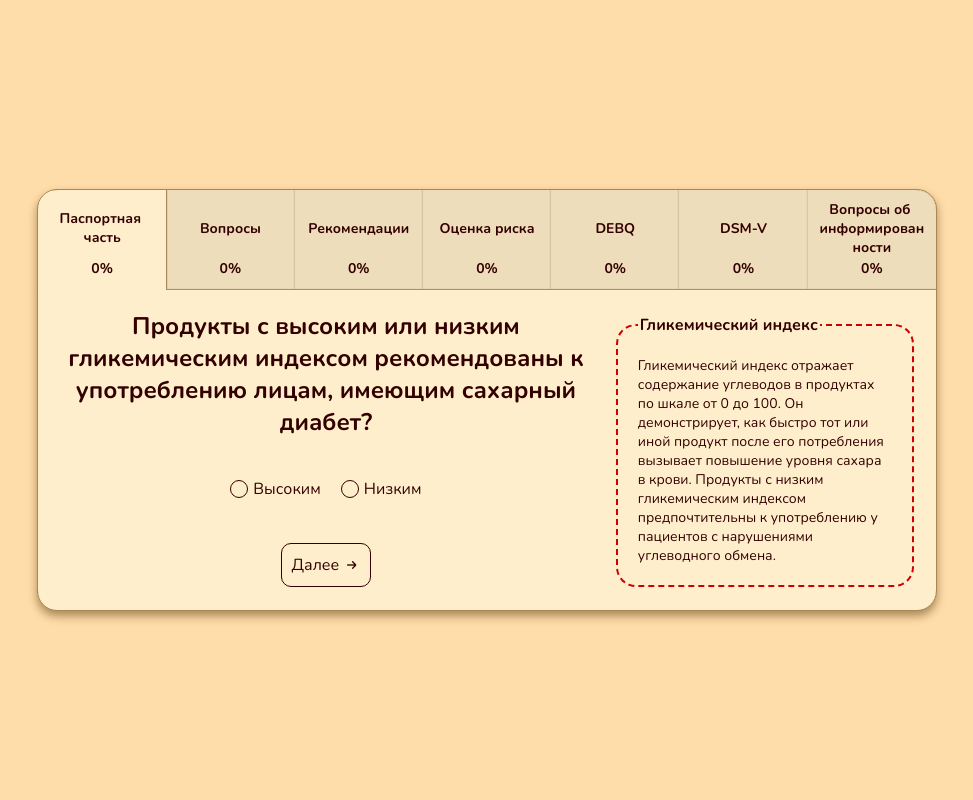
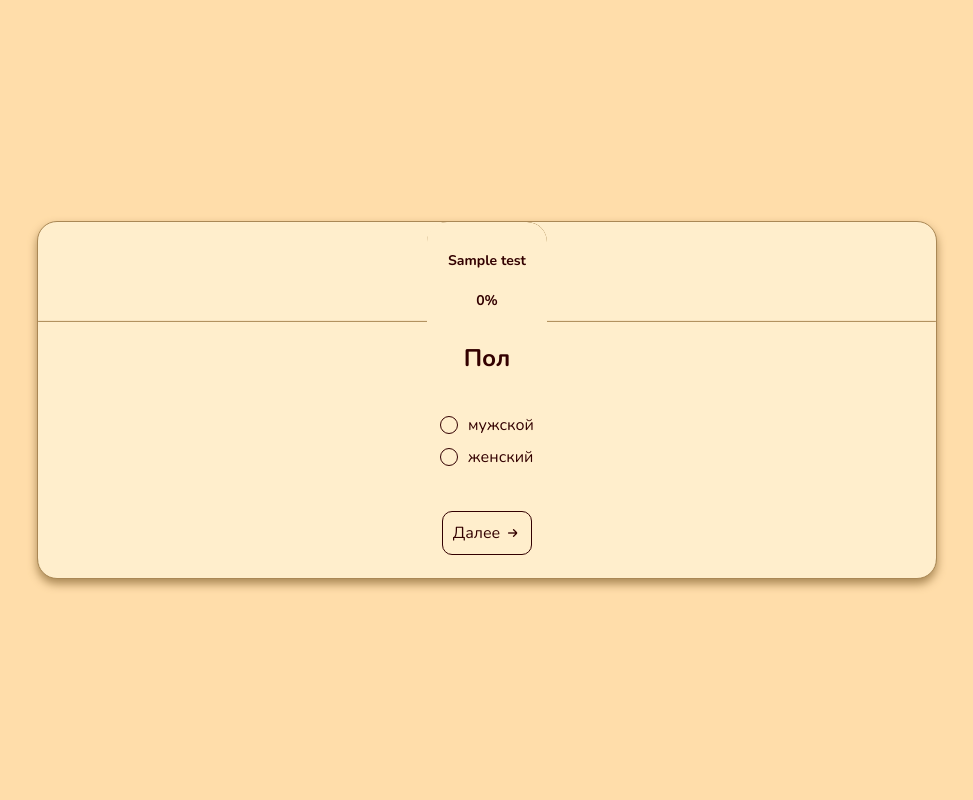
Before and after one commit to juhc/questionnaire_on_diabetes-Flask-JQuery, a Flask app: template app/templates/index.html in a window 1280 px wide. Shown: the whole page, without its empty margins (153-1126 px from the left). Run offline with Flask 3, Linux system fonts and the light colour scheme; the template is opened without the code that fills it: most values are stand-ins (such as "Sample title", 1, 10 or a date in 2020); some libraries are stand-ins or nearby versions.

Commit message:
output questions

```diff
--- a/app/static/css/style.css
+++ b/app/static/css/style.css
@@ -152,17 +152,19 @@
 }
 
 html {
-    height: 100%;
+    min-height: 100%;
+    height: max-content;
     background-color: #FFDDAA;
     font-family: "Nunito", sans-serif;
     color: #330000;
+    display: flex;
 }
 
 body {
+    width: 100%;
     margin: 0;
-    min-height: 100%;
     display: flex;
-    flex-direction: row;
+    flex-direction: column;
     align-items: center;
     justify-content: center;
     padding: 30px;
@@ -227,7 +229,7 @@ form {
 }
 
 .test {
-    min-width: 100px;
+    min-width: 120px;
     width: 100%;
     height: 100%;
     display: flex;
@@ -241,6 +243,7 @@ form {
     font-weight: bold;
     position: relative;
     z-index: 0;
+    transition: 300ms;
 }
 
 .test:first-child {
@@ -340,11 +343,10 @@ form {
 
 #answer_options {
     display: flex;
-    flex-direction: row;
-    align-items: center;
+    flex-direction: column;
+    align-items: flex-start;
     justify-content: center;
     flex-wrap: wrap;
-    column-gap: 20px;
     row-gap: 10px;
 }
 
@@ -367,9 +369,10 @@ form {
     -ms-user-select: none;
     -moz-user-select: none;
     -webkit-user-select: none;
+    column-gap: 10px;
 }
 
-.radio input, .checkbox input {
+#answer_options input[type="radio"], #answer_options input[type="checkbox"] {
     position: absolute;
     z-index: -1;
     opacity: 0;
@@ -388,11 +391,11 @@ form {
     background-color: #BBAA88;
 }
 
-.radio input:checked+label::before {
+input[type="radio"]:checked+label::before {
     content: "●";
 }
 
-.checkbox input:checked+label::before {
+input[type="checkbox"]:checked+label::before {
     content: "✔";
 }
 
@@ -413,30 +416,29 @@ form {
     flex-direction: row;
     align-items: center;
     justify-content: center;
-    margin-right: 5px;
-    width: 1em;
-    height: 1em;
+    min-width: 1em;
+    min-height: 1em;
     line-height: 1em;
     border: 1px solid #330000;
     transition: 300ms;
 }
 
-.radio label::before {
+#answer_options input[type="radio"]+label::before {
     border-radius: 100%;
 }
 
-.checkbox label::before {
+#answer_options input[type="checkbox"]+label::before {
     border-radius: 5px;
 }
 
-.textbox input {
+.textbox input, #answer_options input[type="text"], #answer_options input[type="number"] {
     border: 0;
     border-bottom: 1px solid #330000;
     background-color: transparent;
     padding: 5px 10px;
     box-sizing: border-box;
     font-family: "Nunito", sans-serif;
-    max-width: 200px;
+    max-width: 300px;
     width: 100%;
     color: #330000;
     outline: none;
@@ -455,14 +457,14 @@ form {
 }
 
 #next {
+    display: flex;
+    flex-direction: row;
+    align-items: center;
+    justify-content: center;
     border-radius: 10px;
     border: 1px solid #330000;
     padding: 10px;
     box-sizing: border-box;
-    display: flex;
-    flex-direction: row;
-    align-items: center;
-    justify-content: center;
     column-gap: 5px;
     cursor: pointer;
     user-select: none;
--- /dev/null
+++ b/app/static/js/fill_form.js
@@ -0,0 +1,73 @@
+const linkGetQuestionsCount = '/get-questions-count?group=';
+let tests = document.getElementsByClassName("test");
+let questions = { count: 0 };
+
+
+async function FillForm(data) {
+    $("#answer_options").removeClass("radio");
+    $("#answer_options").removeClass("checkbox");
+    $("#answer_options").removeClass("textbox");
+    $("#answer_options").children().remove();
+
+    $("#question").html(data.text);
+
+    $("#answer_options").addClass(data.type);
+
+    if (data.type == "textbox") {
+        for (let i = 0; i < data.answers.length; i++) {
+            $("#answer_options").append(`<input id=\"${data.answers[i].type}${i + 1}\" type=\"${data.answers[i].type}\" name=\"group\">`);
+        }
+    }
+    else {
+        for (let i = 0; i < data.answers.length; i++) {
+            $("#answer_options").append(`<input id=\"${data.type}${i + 1}\" type=\"${data.type}\" name=\"group\">`);
+            $("#answer_options").append(`<label for=\"${data.type}${i + 1}\">${data.answers[i].text}${data.answers[i].type != null ? `<input id=\"${data.answers[i].type}${i + 1}\" type=\"${data.answers[i].type}\" name=\"group\">` : ""}</label>`)
+        }
+    }
+
+    if (data.notion != null) {
+        $("#content").add("<fieldset><legend id=\"term\"></legend><span></span></fieldset>");
+    }
+}
+
+function SetData(data, text, type, notion, answers) {
+    data.text = text;
+    data.type = type;
+    data.notion = notion;
+    data.answers = answers;
+}
+
+function GetCurrent() {
+    let current = JSON.parse(localStorage.getItem("current"));
+
+    // localStorage.clear()
+
+    if (current == null) {
+        current = { test: 1, question: 1 };
+        localStorage.setItem("current", JSON.stringify(current));
+    }
+
+    else {
+        for (let i = 0; i < current.test - 1; i++) {
+            $(tests[i]).addClass("completed");
+            $(tests[i]).children(".progress").children("span").html("100%");
+            $(tests[i]).children(".progressbar").css({ width: "100%" });
+        }
+    }
+
+    return current;
+}
+
+async function GetDataFromUrl(url) {
+    let response = await fetch(url);
+    let data = await response.json();
+    return data;
+}
+
+function GetLinkToGetQuestion(group, id) {
+    return `/get-question?group=${group}&id=${id}`
+}
+
+function SetQuestionsCount(questions, count) {
+    questions.count = count;
+}
--- /dev/null
+++ b/app/static/js/nextbutton.js
@@ -0,0 +1,92 @@
+$(async function() {
+    if (tests.length) {
+        let isCompleted = false;
+        let current = GetCurrent();
+        let data = { text: null, type: null, notion: null, answers: null };
+
+        await GetDataFromUrl(GetLinkToGetQuestion(current.test, current.question)).then(response =>
+            SetData(data, response.text, response.type, response.notion, response.answers));
+
+        FillForm(data);
+
+        await GetDataFromUrl(`${linkGetQuestionsCount}${current.test}`).then(data =>
+            SetQuestionsCount(questions, data.count));
+
+        if (questions.count) {
+            let step = 100 / questions.count;
+            let progress = step * (current.question - 1);
+            let intProgress = Math.round(progress);
+            let offset = (current.test - 1) * ($(tests[current.test - 1]).width() + 20);
+
+            if ($("#tests_panel").scrollLeft() != offset) {
+                $("#tests_panel").animate({ scrollLeft: offset }, { duration: "fast", easing: "linear", queue: false });
+            }
+
+            $("title").html($(tests[current.test - 1]).children(".name").children("span").html());
+            $(tests[current.test - 1]).addClass("current");
+            $(".current").children(".progress").children("span").html(`${intProgress}%`);
+            $(".current").children(".progressbar").animate({ width: `${intProgress}%` }, { duration: "fast", easing: "linear", queue: false });
+
+            $("#next").click(async function() {
+                if (!isCompleted) {
+                    if ($("#tests_panel").scrollLeft() != offset) {
+                        $("#tests_panel").animate({ scrollLeft: offset }, { duration: "fast", easing: "linear", queue: false });
+                    }
+
+                    progress = step * (current.question);
+                    intProgress = Math.round(progress);
+                    $(".current").children(".progress").children("span").html(`${intProgress}%`);
+                    $(".current").children(".progressbar").animate({ width: `${intProgress}%` }, { duration: "fast", easing: "linear", queue: false });
+
+                    if (current.question + 1 > questions.count) {
+                        $(".current").addClass("completed");
+                        $(".current").removeClass("current");
+
+                        if (current.test + 1 > tests.length) {
+                            $("title").html("Тестирование завершено!");
+                            isCompleted = true;
+                            localStorage.clear();
+                        }
+                        else {
+                            if (current.test == 2) {
+                                current.test = 4;
+                            }
+
+                            await GetDataFromUrl(`${linkGetQuestionsCount}${current.test + 1}`).then(data =>
+                                SetQuestionsCount(questions, data.count));
+
+                            if (questions.count) {
+                                step = 100 / questions.count;
+                                $("title").html($(tests[current.test]).children(".name").children("span").html());
+
+                                if (offset < testsWidth - panelWidth) {
+                                    offset = current.test * ($(tests[current.test]).width() + 20);
+                                }
+                                if (offset > testsWidth - panelWidth) {
+                                    offset = testsWidth - panelWidth;
+                                }
+
+                                $("#tests_panel").animate({ scrollLeft: offset }, { duration: "fast", easing: "linear", queue: false });
+
+                                $(tests[current.test]).addClass("current");
+
+                                current.test++;
+                                current.question = 1;
+                                localStorage.setItem("current", JSON.stringify(current));
+                            }
+                        }
+                    }
+                    else {
+                        current.question++;
+                        localStorage.setItem("current", JSON.stringify(current));
+                    }
+
+                    await GetDataFromUrl(GetLinkToGetQuestion(current.test, current.question)).then(response =>
+                        SetData(data, response.text, response.type, response.notion, response.answers));
+
+                    FillForm(data);
+                }
+            });
+        }
+    }
+});
--- a/app/static/js/scrollbuttons.js
+++ b/app/static/js/scrollbuttons.js
@@ -1,73 +1,24 @@
+let testsWidth = 0;
+let panelWidth = 0;
+let display = {
+    leftButton: "none",
+    rightButton: "none",
+}
+
 $(function() {
-    let tests = document.getElementsByClassName("test");
-    let testsWidth = GetTestsWidth(tests);
-    let panelWidth = Math.round($("#tests_panel").width());
-    ShowButtons(testsWidth, panelWidth);
+    testsWidth = GetTestsWidth(tests);
+    panelWidth = Math.round($("#tests_panel").width());
+
+    ShowButtons(testsWidth, panelWidth, display);
 
     $(window).resize(function() {
         testsWidth = GetTestsWidth(tests);
         panelWidth = Math.round($("#tests_panel").width());
-        ShowButtons(testsWidth, panelWidth);
+        ShowButtons(testsWidth, panelWidth, display);
     });
 
-    // Увеличение прогресса по нажатию кнопки
-    if (tests.length) {
-        let offset = 0;
-        let currentTest = 0;
-
-        $(tests[currentTest]).addClass("current");
-        $("title").html($(".current > .name > span").html());
-
-        $("#next").click(function() {
-            if ($("#tests_panel").scrollLeft() != offset) {
-                $("#tests_panel").animate({ scrollLeft: offset }, { duration: "fast", easing: "linear", queue: false });
-            }
-
-            let progress = $(".current > .progress > span").html();
-            let intProgress = parseInt(progress, 10) + 10;
-            $(".current > .progress > span").html(intProgress + "%");
-            $(".current > .progressbar").animate({ width: intProgress + "%" }, { duration: "fast", easing: "linear", done: function() {
-                if (intProgress == 100 && currentTest + 1 < tests.length) {
-                    $(tests[currentTest]).removeClass("current");
-                    $(tests[currentTest]).addClass("completed");
-                    offset = offset + $(tests[currentTest]).width() + 20;
-                    $("#tests_panel").animate({ scrollLeft: offset }, { duration: "fast", easing: "linear", queue: false });
-                    $(tests[++currentTest]).addClass("current");
-                    $("title").html($(".current > .name > span").html());
-                }
-                else if (intProgress == 100) {
-                    $(tests[currentTest]).removeClass("current");
-                    $(tests[currentTest]).addClass("completed");
-                    $("title").html("Тестирование завершено!");
-                }
-            }, queue: false });
-        });
-    }
-
     $("#tests_panel").scroll(function() {
-        if (testsWidth != panelWidth) {
-            if ($("#tests_panel").scrollLeft() > 0 && $("#tests_panel").scrollLeft() < testsWidth - panelWidth) {
-                $(".button").animate({ opacity: 0.5 }, { duration: "fast", easing: "linear", start: function() {
-                    $(".button").css({ display: "flex" });
-                }, queue: false });
-            }
-            else if ($("#tests_panel").scrollLeft() > 0) {
-                $(".left").animate({ opacity: 0.5 }, { duration: "fast", easing: "linear", start: function() {
-                    $(".left").css({ display: "flex" });
-                }, queue: false });
-                $(".right").animate({ opacity: 0 }, { duration: "fast", easing: "linear", done: function() {
-                    $(".right").css({ display: "none"});
-                }, queue: false });
-            }
-            else {
-                $(".left").animate({ opacity: 0 }, { duration: "fast", easing: "linear", done: function() {
-                    $(".left").css({ display: "none"});
-                }, queue: false });
-                $(".right").animate({ opacity: 0.5 }, { duration: "fast", easing: "linear", start: function() {
-                    $(".right").css({ display: "flex" });
-                }, queue: false });
-            }
-        }
+        ShowButtons(testsWidth, panelWidth, display);
     });
 
     $(".left").mouseenter(function() {
@@ -75,7 +26,12 @@ $(function() {
     })
 
     $(".left").mouseleave(function() {
+        if (display.leftButton == "none") {
+            $(".left").animate({ opacity: 0 }, { duration: "fast", easing: "linear", queue: false });
+        }
+        else {
             $(".left").animate({ opacity: 0.5 }, { duration: "fast", easing: "linear", queue: false });
+        }
     })
 
     $(".right").mouseenter(function() {
@@ -83,7 +39,12 @@ $(function() {
     })
 
     $(".right").mouseleave(function() {
+        if (display.rightButton == "none") {
+            $(".right").animate({ opacity: 0 }, { duration: "fast", easing: "linear", queue: false });
+        }
+        else {
             $(".right").animate({ opacity: 0.5 }, { duration: "fast", easing: "linear", queue: false });
+        }
     })
 
     $(".left").click(function() {
@@ -97,35 +58,88 @@ $(function() {
 
 function GetTestsWidth(tests) {
     let testsWidth = 0;
-
     for (let i = 0; i < tests.length; i++) {
         testsWidth += $(tests[i]).width() + 20;
     }
-
     return Math.round(testsWidth);
 }
 
-function ShowButtons(testsWidth, panelWidth) {
+function ShowButtons(testsWidth, panelWidth, display) {
     if (testsWidth != panelWidth) {
         if ($("#tests_panel").scrollLeft() > 0 && $("#tests_panel").scrollLeft() < testsWidth - panelWidth) {
+            if (display.leftButton == "none" && display.rightButton == "none") {
                 $(".button").animate({ opacity: 0.5 }, { duration: "fast", easing: "linear", start: function() {
+                    display.leftButton = "flex";
+                    display.rightButton = "flex";
                     $(".button").css({ display: "flex" });
                 }, queue: false });
             }
-        else if ($("#tests_panel").scrollLeft() > 0) {
+            else if (display.leftButton == "none") {
                 $(".left").animate({ opacity: 0.5 }, { duration: "fast", easing: "linear", start: function() {
+                    display.leftButton = "flex";
                     $(".left").css({ display: "flex" });
                 }, queue: false });
             }
             else {
                 $(".right").animate({ opacity: 0.5 }, { duration: "fast", easing: "linear", start: function() {
+                    display.rightButton = "flex";
                     $(".right").css({ display: "flex" });
                 }, queue: false });
             }
         }
+        else if ($("#tests_panel").scrollLeft() > 0) {
+            if (display.leftButton == "none") {
+                $(".left").animate({ opacity: 0.5 }, { duration: "fast", easing: "linear", start: function() {
+                    display.leftButton = "flex";
+                    $(".left").css({ display: "flex" });
+                }, queue: false });
+            }
+            if (display.rightButton == "flex") {
+                $(".right").animate({ opacity: 0 }, { duration: "fast", easing: "linear", start: function() {
+                    display.rightButton = "none";
+                }, done: function() {
+                    $(".right").css({ display: "none" });
+                }, queue: false });
+            }
+        }
         else {
-        $(".button").animate({ opacity: 0 }, { duration: "fast", easing: "linear", done: function() {
+            if (display.leftButton == "flex") {
+                $(".left").animate({ opacity: 0 }, { duration: "fast", easing: "linear", start: function() {
+                    display.leftButton = "none";
+                }, done: function() {
+                    $(".left").css({ display: "none" });
+                }, queue: false });
+            }
+            if (display.rightButton == "none") {
+                $(".right").animate({ opacity: 0.5 }, { duration: "fast", easing: "linear", start: function() {
+                    display.rightButton = "flex";
+                    $(".right").css({ display: "flex" });
+                }, queue: false });
+            }
+        }
+    }
+    else {
+        if (display.leftButton == "flex" && display.rightButton == "flex") {
+            $(".button").animate({ opacity: 0 }, { duration: "fast", easing: "linear", start: function() {
+                display.leftButton = "none";
+                display.rightButton = "none";
+            }, done: function() {
                 $(".button").css({ display: "none" });
             }, queue: false });
         }
+        else if (display.leftButton == "flex") {
+            $(".left").animate({ opacity: 0 }, { duration: "fast", easing: "linear", start: function() {
+                display.leftButton = "none";
+            }, done: function() {
+                $(".left").css({ display: "none" });
+            }, queue: false });
         }
+        else {
+            $(".right").animate({ opacity: 0 }, { duration: "fast", easing: "linear", start: function() {
+                display.rightButton = "none";
+            }, done: function() {
+                $(".right").css({ display: "none" });
+            }, queue: false });
+        }
+    }
+}
--- a/app/templates/index.html
+++ b/app/templates/index.html
@@ -7,6 +7,8 @@
         <link rel="stylesheet" href="{{url_for('static', filename='css/style.css')}}">
         <script src="https://ajax.googleapis.com/ajax/libs/jquery/3.6.1/jquery.min.js"></script>
         <script src="{{url_for('static', filename='js/scrollbuttons.js')}}"></script>
+        <script src="{{url_for('static', filename='js/fill_form.js')}}"></script>
+        <script src="{{url_for('static', filename='js/nextbutton.js')}}"></script>
         <title>Загрузка...</title>
     </head>
     <body>
@@ -18,78 +20,22 @@
                 <div class="right button">
                     <i class="icon fi fi-rr-angle-right"></i>
                 </div>
+                {% for test in tests%}
                 <div class="test">
                     <div class="name">
-                        <span title="Паспортная часть">Паспортная часть</span>
+                        <span title="{{test}}">{{test}}</span>
                     </div>
                     <div class="progress">
                         <span>0%</span>
                     </div>
                     <div class="progressbar"></div>
                 </div>
-                <div class="test">
-                    <div class="name">
-                        <span title="Вопросы">Вопросы</span>
-                    </div>
-                    <div class="progress">
-                        <span>0%</span>
-                    </div>
-                    <div class="progressbar"></div>
-                </div>
-                <div class="test">
-                    <div class="name">
-                        <span title="Рекомендации">Рекомендации</span>
-                    </div>
-                    <div class="progress">
-                        <span>0%</span>
-                    </div>
-                    <div class="progressbar"></div>
-                </div>
-                <div class="test">
-                    <div class="name">
-                        <span title="Оценка риска">Оценка риска</span>
-                    </div>
-                    <div class="progress">
-                        <span>0%</span>
-                    </div>
-                    <div class="progressbar"></div>
-                </div>
-                <div class="test">
-                    <div class="name">
-                        <span title="DEBQ">DEBQ</span>
-                    </div>
-                    <div class="progress">
-                        <span>0%</span>
-                    </div>
-                    <div class="progressbar"></div>
-                </div>
-                <div class="test">
-                    <div class="name">
-                        <span title="DSM-V">DSM-V</span>
-                    </div>
-                    <div class="progress">
-                        <span>0%</span>
-                    </div>
-                    <div class="progressbar"></div>
-                </div>
-                <div class="test">
-                    <div class="name">
-                        <span title="Вопросы об информированности">Вопросы об информированности</span>
-                    </div>
-                    <div class="progress">
-                        <span>0%</span>
-                    </div>
-                    <div class="progressbar"></div>
-                </div>
+                {% endfor %}
             </div>
             <div id="content">
                 <section>
-                    <h1 id="question">Продукты с высоким или низким гликемическим индексом рекомендованы к употреблению лицам, имеющим сахарный диабет?</h1>
-                    <div id="answer_options" class="radio">
-                        <input id="radio1" type="radio" name="group">
-                        <label for="radio1">Высоким</label>
-                        <input id="radio2" type="radio" name="group">
-                        <label for="radio2">Низким</label>
+                    <h1 id="question"></h1>
+                    <div id="answer_options">
                     </div>
                     <div id="buttons">
                         <div id="next">
@@ -98,10 +44,6 @@
                         </div>
                     </div>
                 </section>
-                <fieldset>
-                    <legend id="term">Гликемический индекс</legend>
-                    <span>Гликемический индекс отражает содержание углеводов в продуктах по шкале от 0 до 100. Он демонстрирует, как быстро тот или иной продукт после его потребления вызывает повышение уровня сахара в крови. Продукты с низким гликемическим индексом предпочтительны к употреблению у пациентов с нарушениями углеводного обмена.</span>
-                </fieldset>
             </div>
         </form>
     </body>
```
Also changed, not shown: app/__init__.py (+3 -10 lines), app/home.py (+27 -53 lines), app/models.py (+15 -56 lines), data.db, run.py (line endings or trailing spaces). Lines whose indentation alone changed are shown as unchanged.
